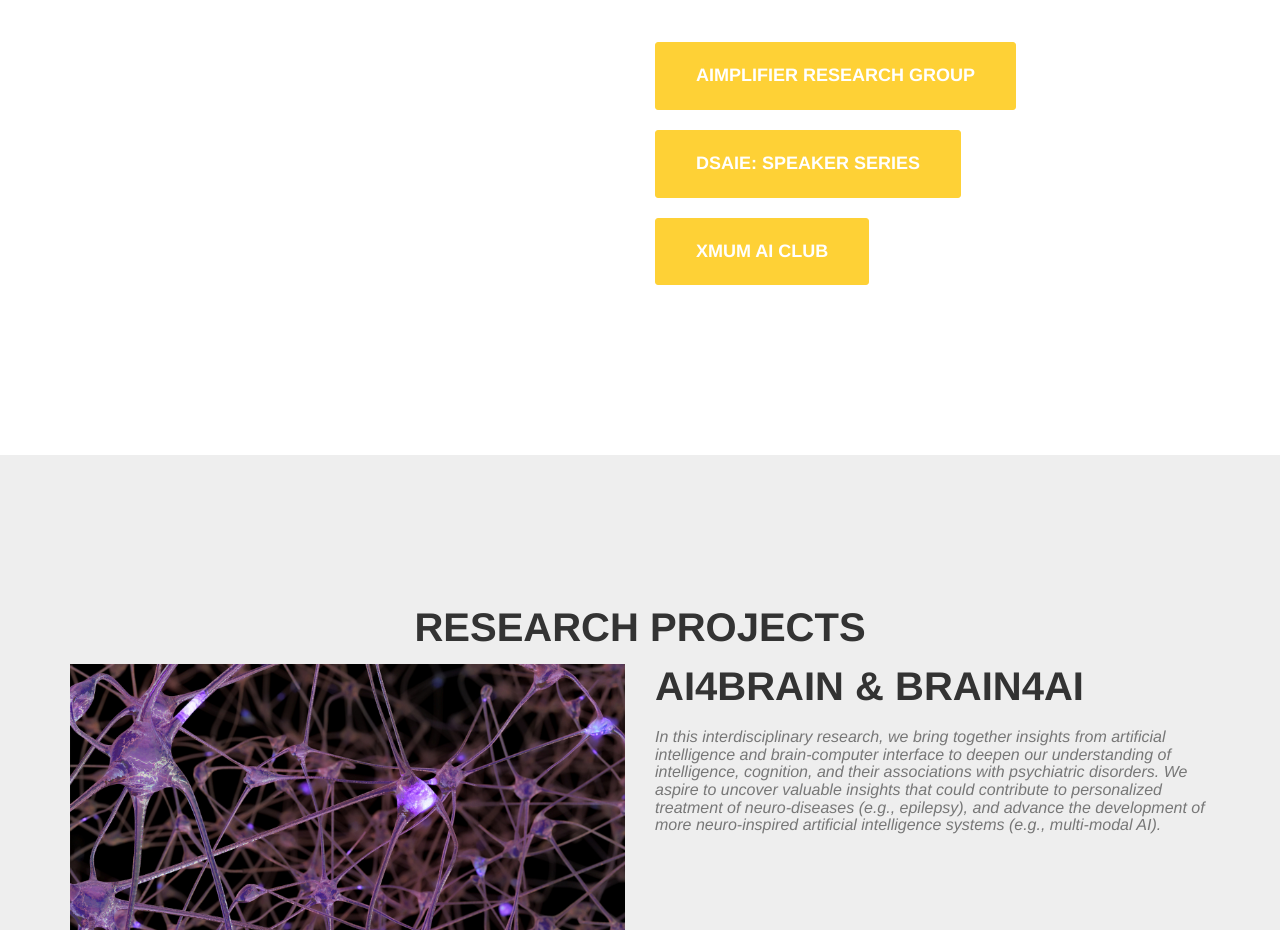
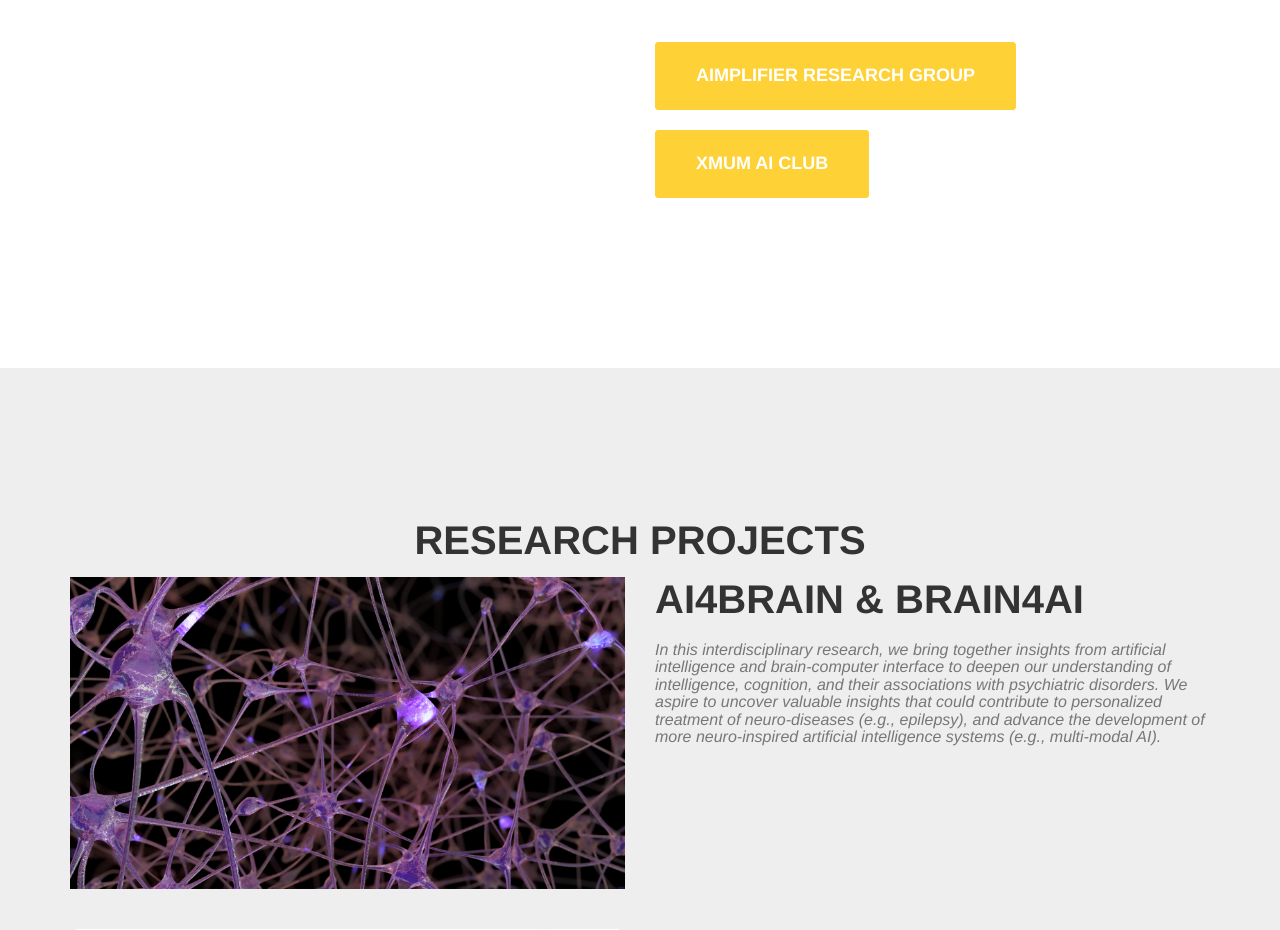
Before and after one commit to SimKuanGOH/SimKuanGOH.github.io, a website: page index.html in a window 1280 px wide. Shown: the part 1100-2030 px from the top of the page. Drawn offline with nearby package versions, Linux system fonts and the light colour scheme; files that its build step writes are made by us from their sources.

Commit message:
Update index.html

```diff
--- a/index.html
+++ b/index.html
@@ -129,7 +129,8 @@
                     <a target="_blank" href="https://www.ntu.edu.sg/atmri/news-events/MASTP#Content_C008_Col01" class="btn btn-xl">ACM AAMAS 2024 Workshop</a><br><br>
                     <a target="_blank" href="https://fke.utm.my/icbmehs/" class="btn btn-xl">UTM's ICBMEHS 2024 Conference</a><br><br> -->
                     <a target="_blank" href="https://aimplifier.github.io/" class="btn btn-xl">AImplifier Research Group</a><br><br>
-                    <a target="_blank" href="https://dsaie.github.io/" class="btn btn-xl">DSAIE: Speaker Series</a><br><br>
+                    <!-- <a target="_blank" href="https://dsaie.github.io/" class="btn btn-xl">DSAIE: Speaker Series</a><br><br> -->
+
                     <a target="_blank" href="https://linktr.ee/xmum_ai_club" class="btn btn-xl">XMUM AI Club</a><br><br>
 
 
```
